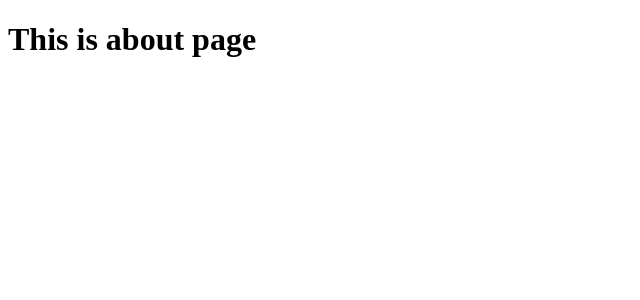
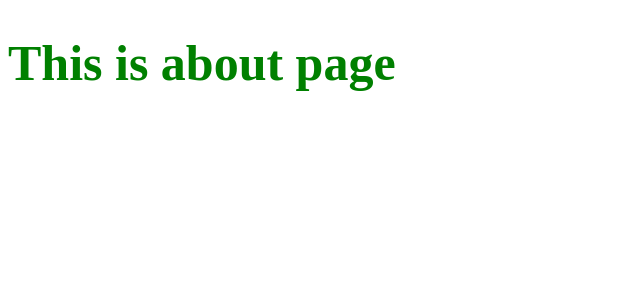
Before and after one commit to sowmik-sec/my-nextjs-app, a Next.js app: page /about in a window 1280 px wide. Shown: the top 300 px of the page, without its empty margins (0-640 px from the left). Built offline with nearby package versions, Linux system fonts and the light colour scheme.

Commit message:
Explore built-in css module support

```diff
--- /dev/null
+++ b/src/app/about/About.module.css
@@ -0,0 +1,4 @@
+.heading {
+  font-size: 50px;
+  color: green;
+}
--- a/src/app/about/page.js
+++ b/src/app/about/page.js
@@ -1,7 +1,8 @@
+import styles from "./About.module.css";
 function AboutPage() {
   return (
     <div>
-      <h1>This is about page</h1>
+      <h1 className={styles.heading}>This is about page</h1>
     </div>
   );
 }
--- /dev/null
+++ b/src/app/contact/Contact.module.css
@@ -0,0 +1,4 @@
+.heading {
+  font-size: 50px;
+  color: red;
+}
--- a/src/app/contact/page.js
+++ b/src/app/contact/page.js
@@ -1,5 +1,6 @@
+import styles from "./Contact.module.css";
 function ContactPage() {
-  return <div>Contact page</div>;
+  return <div className={styles.heading}>Contact page</div>;
 }
 
 export default ContactPage;
```
